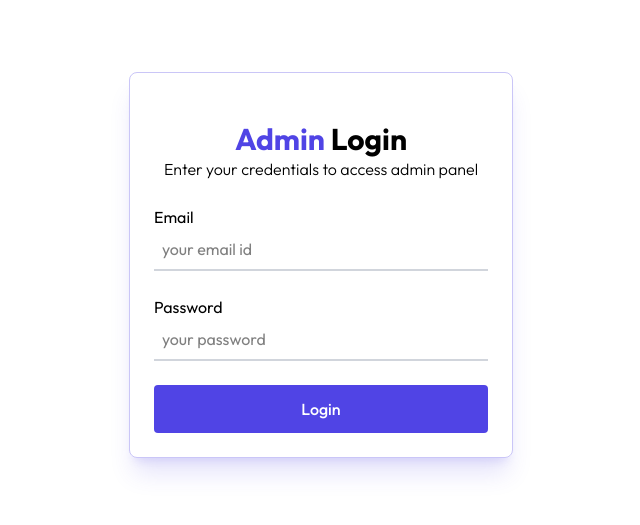
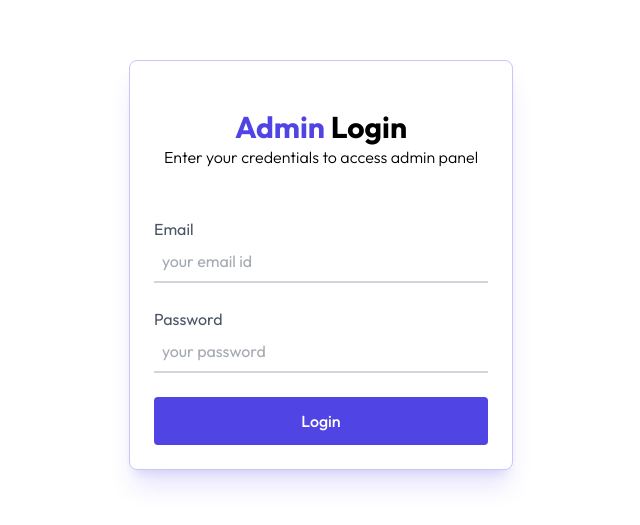
Before and after one commit to outgoingrudra/Blog-site, a React (Vite) app in the folder frontend/: page /admin in a window 1280 px wide. Shown: the part 135-660 px from the top of the page, without its empty margins (319-959 px from the left). Built offline with nearby package versions, Linux system fonts and the light colour scheme.

Commit message:
changes made

```diff
--- a/frontend/src/Components/admin/Login.jsx
+++ b/frontend/src/Components/admin/Login.jsx
@@ -1,7 +1,9 @@
-import React from 'react'
+import React, { useState } from 'react'
 
 export default function Login() {
 
+  const [email , setEmail ] = useState("")
+  const [password,setPassword ] = useState("")
 
   const handleSubmit = (e) => {
   e.preventDefault();
@@ -22,19 +24,19 @@ export default function Login() {
                   </p>
 
             </div>
-            <form onSubmit={handleSubmit}  action="">
+            <form onSubmit={handleSubmit} className='mt-6  w-full sm:max-w-md  text-gray-600' action="">
               <div className="flex flex-col">
                    <label htmlFor="">
                       Email
                    </label>
-                   <input type="email" placeholder='your email id ' className='border-b-2 border-gray-300 p-2 outline-none mb-6' />
+                   <input onChange={(e)=>setEmail(e.target.value)} value={email} type="email" placeholder='your email id ' className='border-b-2 border-gray-300 p-2 outline-none mb-6' />
               </div>
 
                <div className="flex flex-col">
                    <label htmlFor="">
                       Password
                    </label>
-                   <input type="password" placeholder='your password ' className='border-b-2 border-gray-300 p-2 outline-none mb-6' />
+                   <input onChange={(e)=>setPassword(e.target.value)} value={password} type="password" placeholder='your password ' className='border-b-2 border-gray-300 p-2 outline-none mb-6' />
               </div>
               <button type='submit' className='w-full py-3 font-medium bg-primary text-white rounded cursor-pointer hover:bg-primary/90
               transition-all' >Login</button>
```
